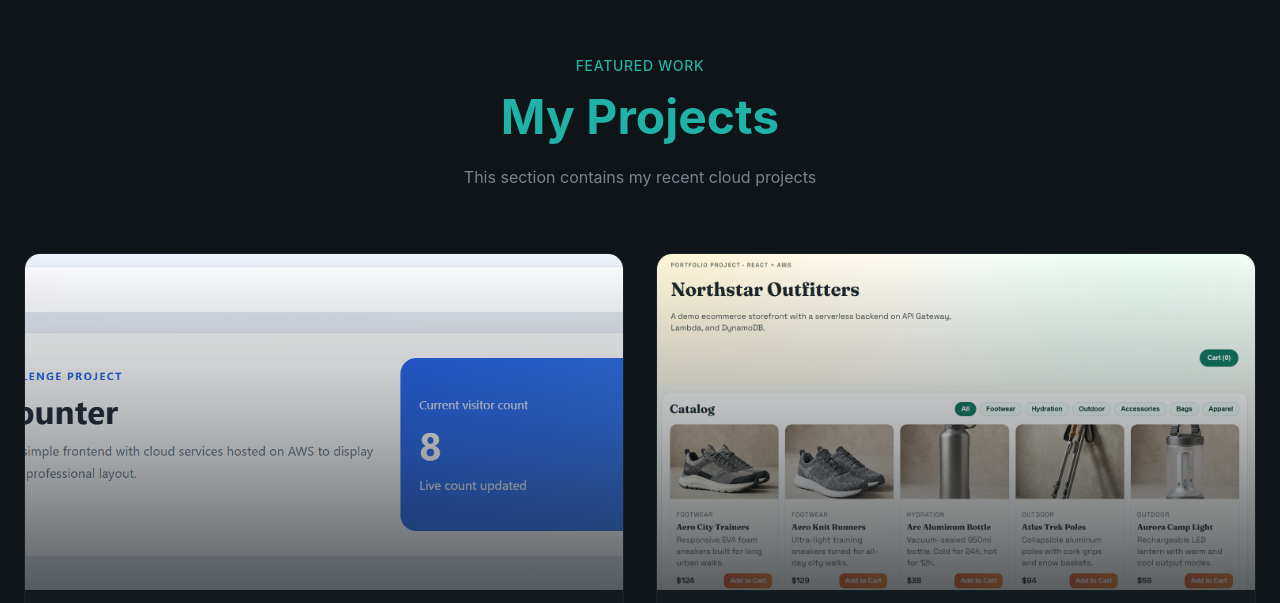
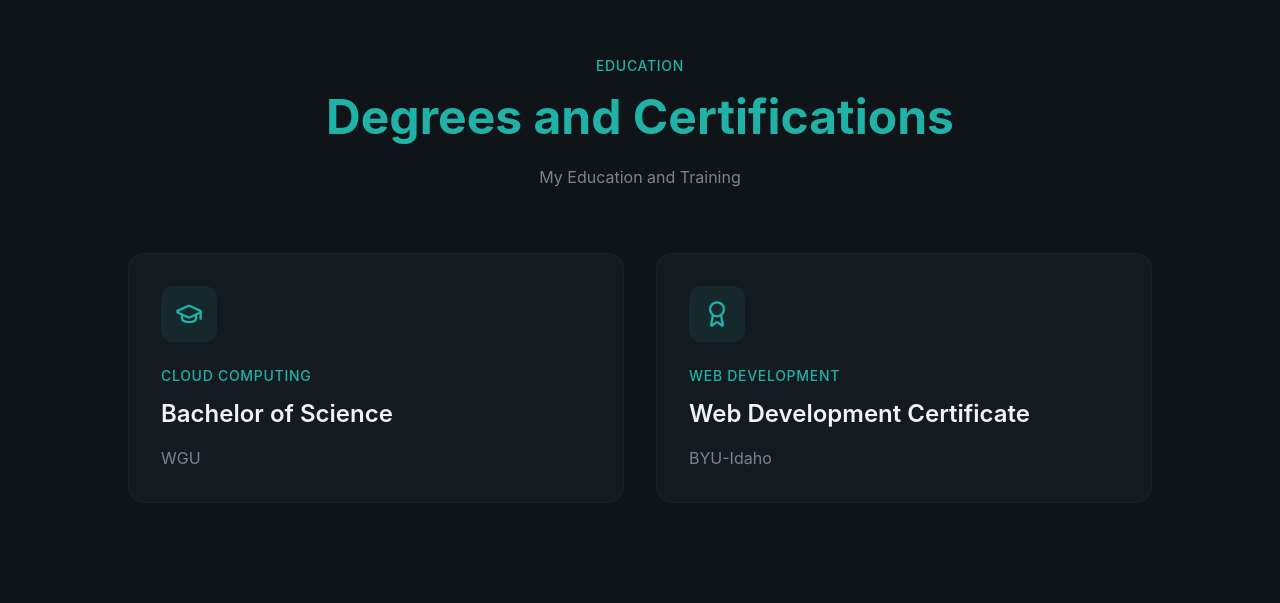
Before and after one commit to Colby-Patterson2/dev-portfolio, a React (Vite) app: page / in a window 1280 px wide. Shown: the part 1777-2380 px from the top of the page. Built offline with nearby package versions, Linux system fonts and the light colour scheme.

Commit message:
Add education section

```diff
--- a/src/App.jsx
+++ b/src/App.jsx
@@ -2,6 +2,7 @@ import { Hero } from "./sections/Hero";
 import { About } from "./sections/About";
 import { Contact } from "./sections/Contact";
 import { Projects } from "./sections/Projects";
+import { Education } from "./sections/Education";
 import { Navbar } from "./layout/Navbar";
 
 function App() {
@@ -12,6 +13,7 @@ function App() {
       <main>
         <Hero />
         <About />
+        <Education />
         <Projects />
         <Contact />
       </main>
--- a/src/layout/Navbar.jsx
+++ b/src/layout/Navbar.jsx
@@ -1,9 +1,9 @@
-import { Button } from "@/components/Button";
 import { Menu, X } from "lucide-react";
 import { useEffect, useState } from "react";
 
 const navLinks = [
   { href: "#about", label: "About" },
+  { href: "#education", label: "Education" },
   { href: "#projects", label: "Projects" },
 ];
 
--- /dev/null
+++ b/src/sections/Education.jsx
@@ -0,0 +1,55 @@
+import { Award, GraduationCap } from "lucide-react";
+
+const education = [
+    {
+        icon: GraduationCap,
+        title: "Bachelor of Science",
+        field: "Cloud Computing",
+        description: "WGU",
+    },
+    {
+        icon: Award,
+        title: "Web Development Certificate",
+        field: "Web Development",
+        description: "BYU-Idaho",
+    },
+];
+
+export const Education = () => {
+    return (
+        <section id="education" className="py-32 relative overflow-hidden">
+            <div className="container mx-auto px-6 relative z-10">
+                <div className="text-center mx-auto max-w-3xl mb-16">
+                    <span className="text-secondary-foreground text-sm font-medium tracking-wider uppercase animate-fade-in">
+                        Education
+                    </span>
+                    <h2 className="text-4xl md:text-5xl font-bold mt-4 mb-6 animate-fade-in animation-delay-100 text-secondary-foreground">
+                        Degrees and Certifications
+                    </h2>
+                    <p className="text-muted-foreground animate-fade-in animation-delay-200">
+                        My Education and Training
+                    </p>
+                </div>
+
+                <div className="grid md:grid-cols-2 gap-8 max-w-5xl mx-auto">
+                    {education.map((item, idx) => (
+                        <article
+                            key={item.title}
+                            className="glass p-8 rounded-2xl animate-fade-in"
+                            style={{ animationDelay: `${(idx + 1) * 100}ms` }}
+                        >
+                            <div className="w-14 h-14 rounded-xl bg-primary/10 flex items-center justify-center mb-6">
+                                <item.icon className="w-7 h-7 text-primary" />
+                            </div>
+                            <p className="text-sm text-primary font-medium uppercase tracking-wider mb-3">
+                                {item.field}
+                            </p>
+                            <h3 className="text-2xl font-semibold mb-4">{item.title}</h3>
+                            <p className="text-muted-foreground">{item.description}</p>
+                        </article>
+                    ))}
+                </div>
+            </div>
+        </section>
+    );
+};
```
